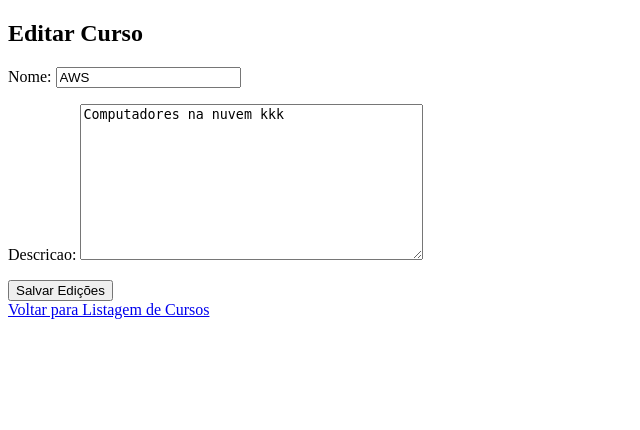
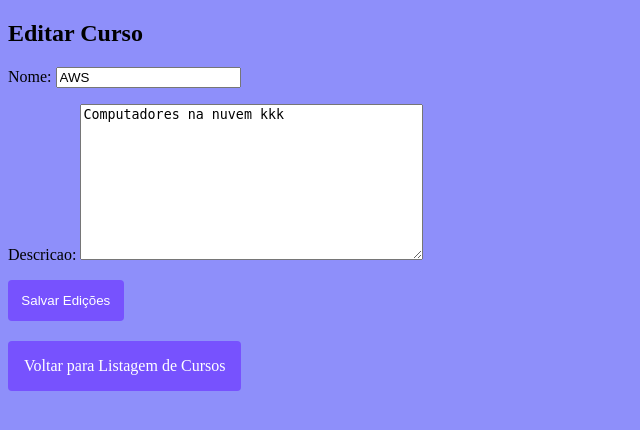
Before and after one commit to Samuel-Sales/Cadastro-de-Alunos, a Django app: page /cursos/editar/7/ in a window 1280 px wide. Shown: the top 430 px of the page, without its empty margins (0-640 px from the left). Run offline with Django 4.2, Linux system fonts and the light colour scheme; data comes from the database, SQL or seed files in the repository; both versions use the stored data as it was after the commit.

Commit message:
Estilizado editar curso

```diff
--- a/cadastro/templates/cadastro/editar_curso.html
+++ b/cadastro/templates/cadastro/editar_curso.html
@@ -1,6 +1,9 @@
+{% load static %}
+
 <!DOCTYPE html>
 <html>
 <head>
+    <link rel="stylesheet" href="{% static 'css/editar_curso.css' %}">
     <title>Editar Curso</title>
 </head>
 <body>
@@ -10,6 +13,8 @@
         {{ form.as_p }}
         <button type="submit">Salvar Edições</button>
     </form>
-    <a href="{% url 'listar_cursos' %}">Voltar para Listagem de Cursos</a>
+    <div>
+        <a href="{% url 'listar_cursos' %}">Voltar para Listagem de Cursos</a>
+    </div>
 </body>
 </html>
--- /dev/null
+++ b/static/css/editar_curso.css
@@ -0,0 +1,29 @@
+body {
+    background: #8E8FFA;
+}
+
+button {
+    border: none;
+    border-radius: 4px;
+    padding: 1em;
+    cursor: pointer;
+    background: #7752FE;
+    color: white;
+}
+
+button:hover {
+    background: #9a83ee;
+}
+
+a {
+    margin-top: 20px;
+    border-radius: 4px;
+    background: #7752FE;
+    color: white;
+    text-decoration: none;
+    padding: 1em;
+}
+
+div {
+    display: flex;
+}
```
Also changed, not shown: db.sqlite3.
